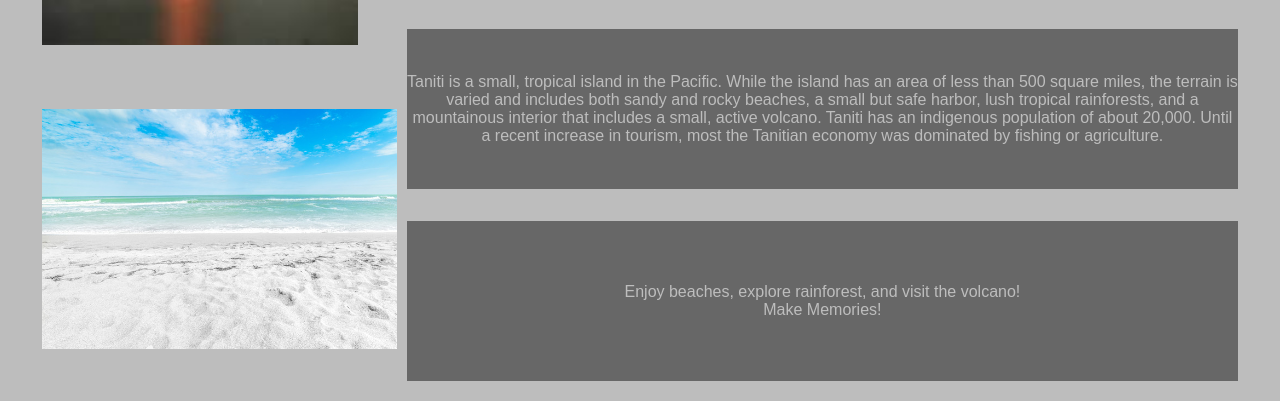
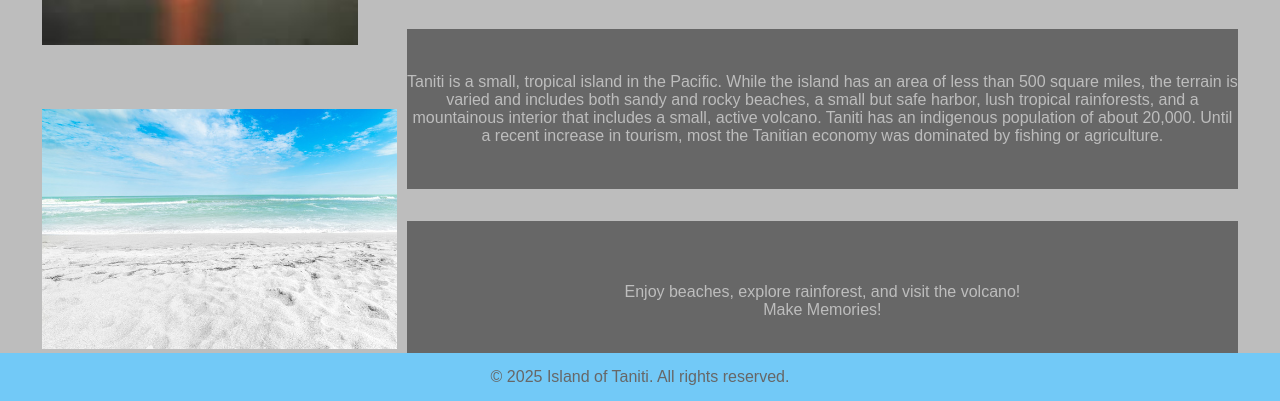
Before and after one commit to AACodeful/D479_Prototype, a plain HTML site: page index.html in a window 1280 px wide. Shown: the part 399-800 px from the top of the page. Drawn offline with Linux system fonts and the light colour scheme.

Commit message:
added footer

```diff
--- a/index.html
+++ b/index.html
@@ -64,5 +64,8 @@
         <div><img id="relax" ult="relax" src="photos/relax.jpeg" /></div>
       </div>
     </div>
+    <footer>
+      <p>© 2025 Island of Taniti. All rights reserved.</p>
+    </footer>
   </body>
 </html>
--- a/style.css
+++ b/style.css
@@ -116,3 +116,15 @@ ul{
     text-align: center;
     margin-top: 2rem;
 }
+footer{
+    background-color:#72C9F7;
+    color:#676767;
+    position: absolute;
+    bottom: 0;
+    width: 100%;
+    height: 3rem;
+    display: flex;
+    justify-content: center;
+    align-items: center;
+    text-align: center;
+}
```
